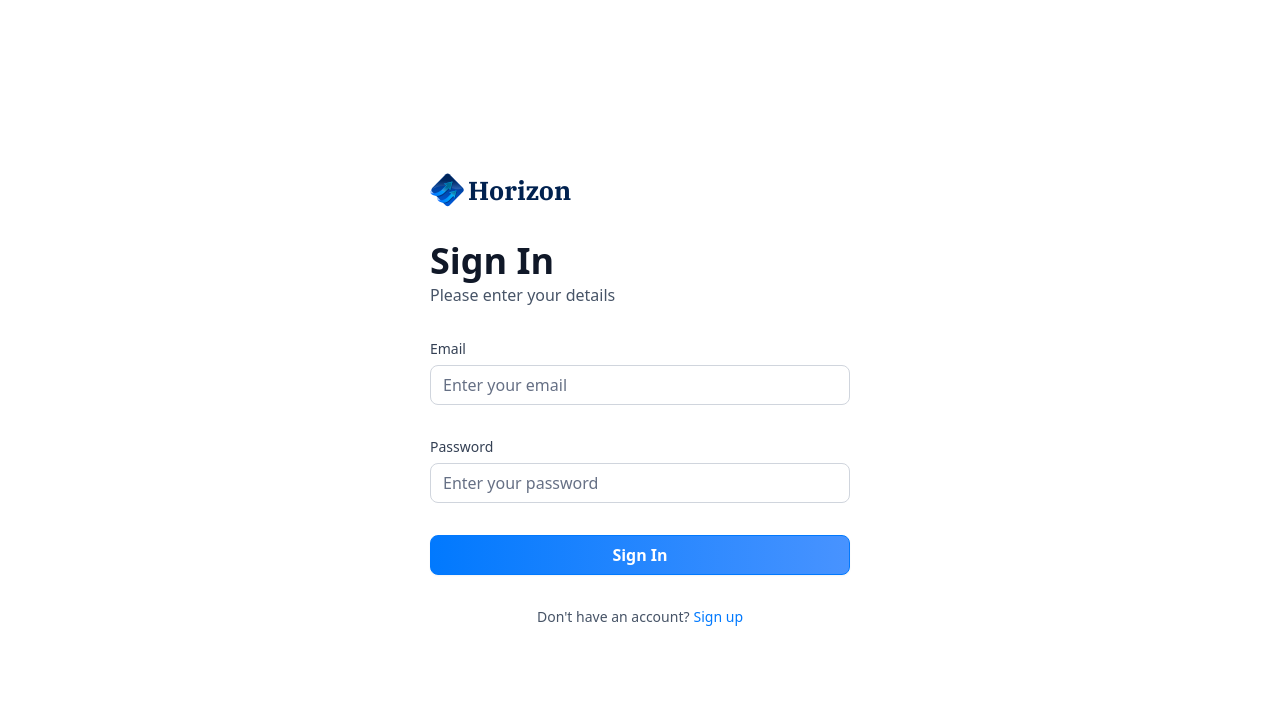
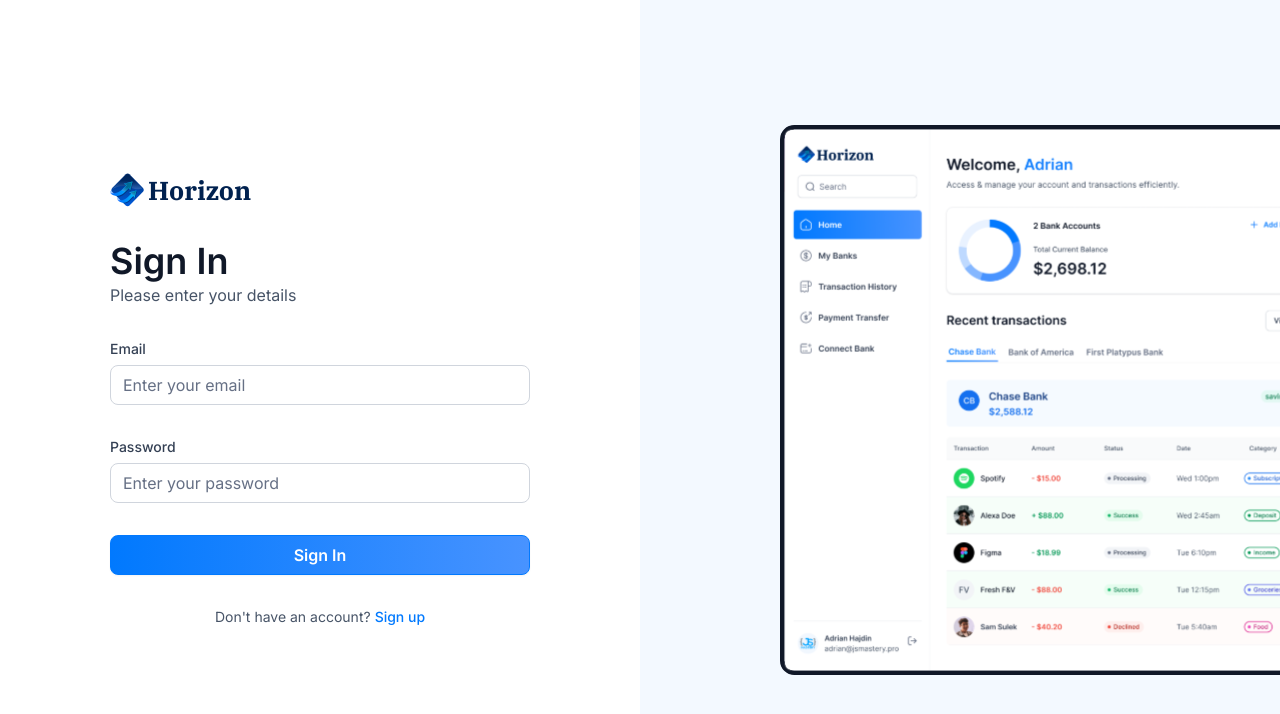
Before and after one commit to jamores07/project_bank, a Next.js app: page /sign-in in a window 1280 px wide. Shown: the top 714 px of the page. Built offline with nearby package versions, Linux system fonts and the light colour scheme; no server answers; what dwolla-v2, plaid would draw is missing.

Commit message:
logout functionality implemented

```diff
--- /dev/null
+++ b/app/(auth)/layout.tsx
@@ -0,0 +1,24 @@
+import Image from "next/image";
+
+export default function RootLayout({
+  children,
+}: Readonly<{
+  children: React.ReactNode;
+}>) {
+  return (
+    <main className="flex min-h-screen w-full justify-between font-inter">
+      {children}
+      <div className="auth-asset">
+        <div>
+          <Image
+            src="/icons/auth-image.svg"
+            alt="Auth image"
+            width={500}
+            height={500}
+            className="rounded-l-xl object-contain"
+          />
+        </div>
+      </div>
+    </main>
+  );
+}
--- a/app/(root)/layout.tsx
+++ b/app/(root)/layout.tsx
@@ -3,6 +3,7 @@ import SideBar from "@/components/SideBar";
 import MobileNav from "@/components/MobileNav";
 
 import { getLoggedInUser } from "@/lib/actions/user.actions";
+import { redirect } from "next/navigation";
 
 
 
@@ -13,6 +14,8 @@ export default async function RootLayout({
   children: React.ReactNode;
 }>) {
   const loggedIn = await getLoggedInUser();
+
+  if (!loggedIn) redirect('/sign-in')
 
   return (
     <main className="flex h-screen w-full font-inter">
--- /dev/null
+++ b/components/Footer.tsx
@@ -0,0 +1,45 @@
+import React from 'react'
+import Image from 'next/image'
+import { useRouter } from 'next/router'
+import { logoutAccount } from '@/lib/actions/user.actions'
+
+const Footer = ({ user, type='desktop' }: FooterProps) => {
+  const router = useRouter()
+
+  const handleLogOut = async() => {
+    const loggedOut = await logoutAccount()
+
+    if (loggedOut) {
+      router.push('/sign-in')
+    }
+  }
+
+  return (
+    <footer className="footer">
+        {/* Avatar */}
+        <div className={type === 'mobile' ? 'footer_name-mobile' : 'footer_name'}>
+            <p className="text-xl font-bold text-gray-700">
+            {user?.firstName[0]}
+            </p>
+        </div>
+
+        {/* Name and Email */}
+        <div className={type === 'mobile' ? 'footer_email-mobile' : 'footer_email'}>
+          <h1 className="text-14 truncate text-gray-700 font-semibold">
+            {user?.firstName}
+          </h1>
+          <p className="text-14 truncate font-normal text-gray-600">
+            {user?.email}
+          </p>
+        </div>
+
+        {/* Logout */}
+        <div className="footer_image" onClick={handleLogOut}>
+            <Image src="icons/logout.svg" fill alt="jsm" />
+        </div>
+
+    </footer>
+  )
+}
+
+export default Footer
--- a/components/MobileNav.tsx
+++ b/components/MobileNav.tsx
@@ -13,6 +13,7 @@ import Link from "next/link"
 import { usePathname } from "next/navigation"
 import { cn } from "@/lib/utils"
 import { sidebarLinks } from "@/constants"
+import Footer from './Footer';
 
 
 
@@ -77,7 +78,8 @@ const MobileNav = ({ user }: MobileNavProps) => {
                     </nav>
                 </SheetClose>
 
-                {/* <Footer user={user} type="mobile" /> */}
+                {/* Footer */}
+                <Footer user={user} type="mobile" />
             </div>
         </SheetContent>
       </Sheet>
--- a/components/SideBar.tsx
+++ b/components/SideBar.tsx
@@ -5,6 +5,7 @@ import Link from 'next/link';
 import { sidebarLinks } from '@/constants';
 import { usePathname } from 'next/navigation';
 import { cn } from '@/lib/utils';
+import Footer from './Footer';
 
 const SideBar = ({ user }: SiderbarProps) => {
   const pathname = usePathname();
@@ -52,6 +53,8 @@ const SideBar = ({ user }: SiderbarProps) => {
         </nav>
 
         {/* Footer */}
+        <Footer user={user} />
+
     </section>
   )
 }
```
